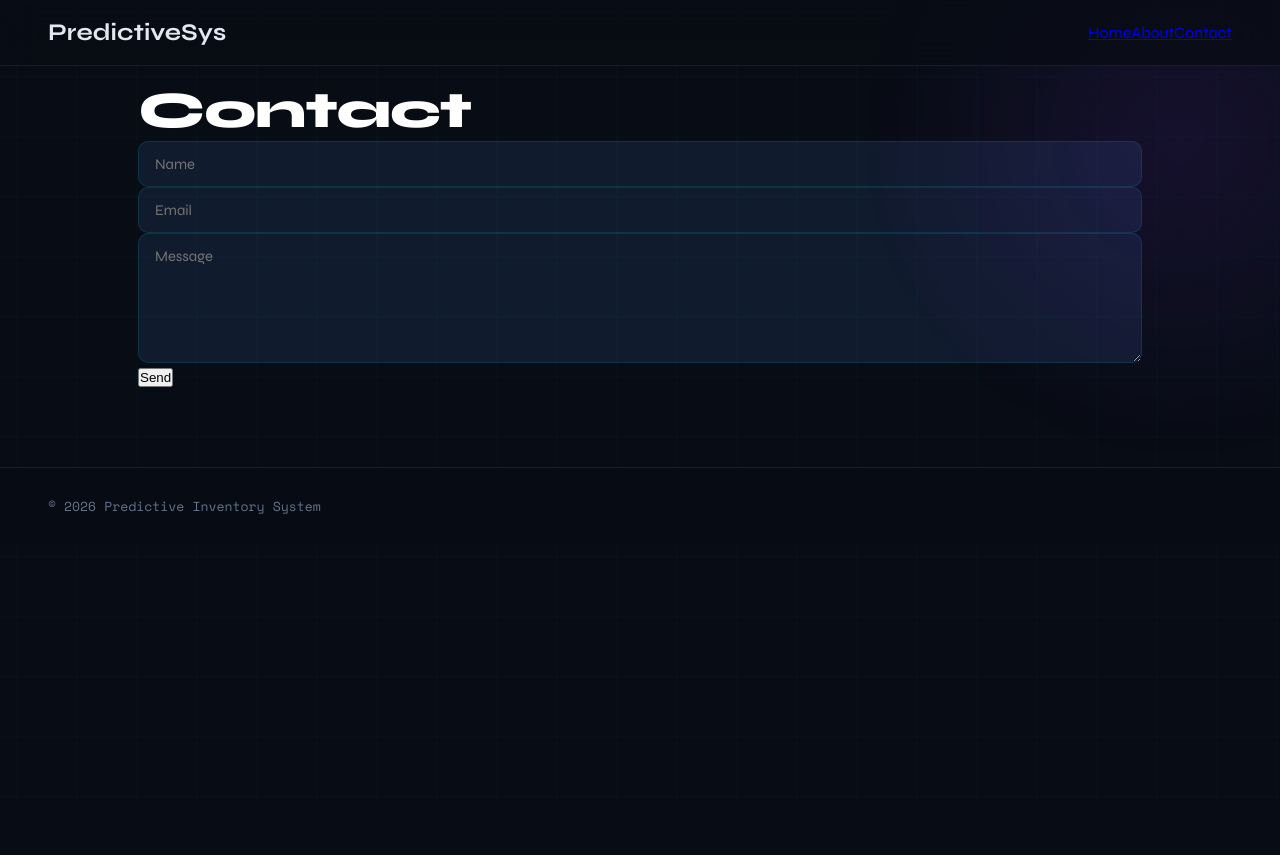
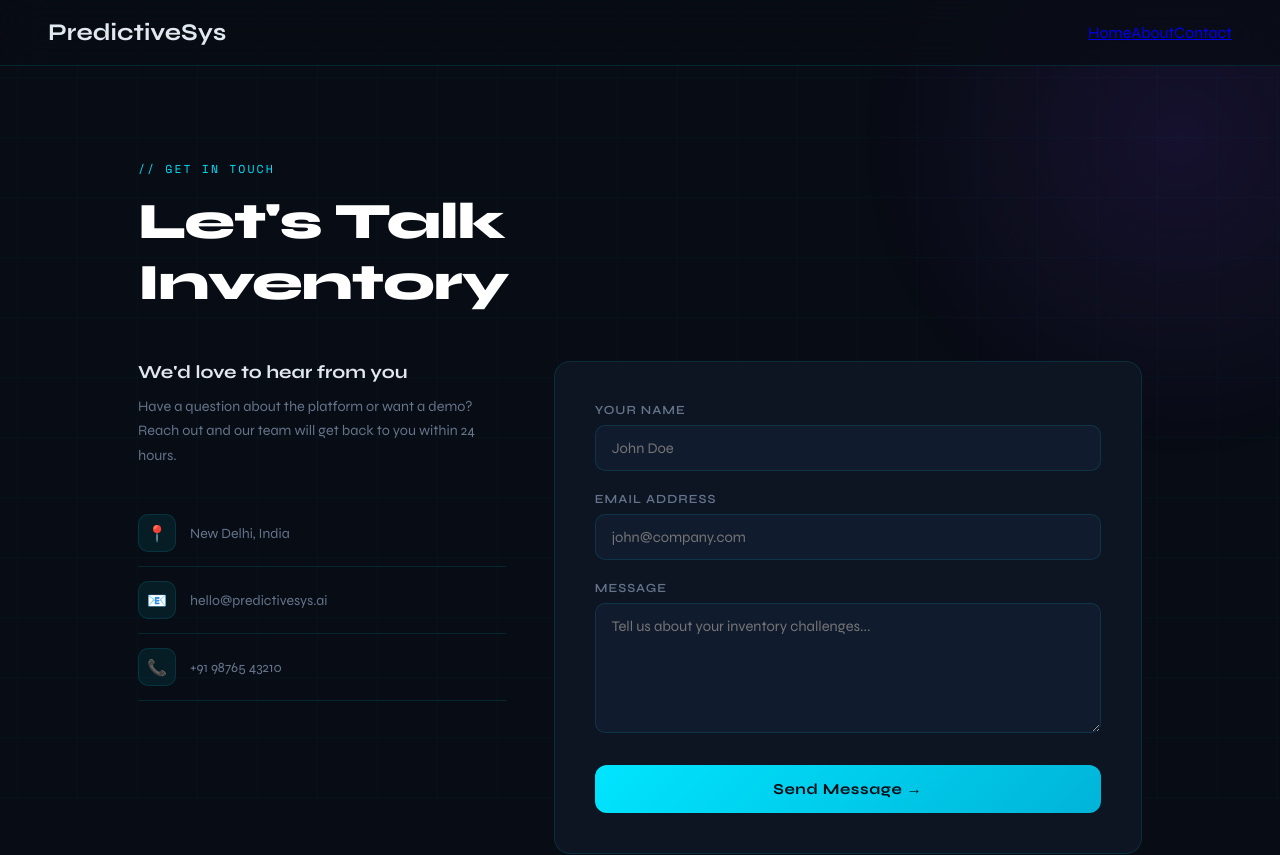
Before and after one commit to Corvus06655/Final-Project, a React (Vite) app: page /contact in a window 1280 px wide. Shown: the top 855 px of the page. Before the commit the page ends 800 px from the top, so only its background shows below. Built offline with nearby package versions, Linux system fonts and the light colour scheme.

Commit message:
Add files via upload

```diff
--- a/src/pages/About.jsx
+++ b/src/pages/About.jsx
@@ -1,8 +1,33 @@
 function About() {
   return (
-    <div className="page">
-      <h1>About</h1>
-      <p>This system uses data analysis to predict inventory needs and improve business efficiency.</p>
+    <div className="page-wrapper">
+      <div className="page">
+        <span className="page-tag">// About the System</span>
+        <h1>Built for Modern<br />Supply Chains</h1>
+        <p>
+          Our platform uses advanced data analysis and machine learning to predict
+          inventory needs before shortages occur — keeping your business running smoothly.
+        </p>
+
+        <div className="about-grid">
+          <div className="about-card">
+            <h3>🧠 Machine Learning</h3>
+            <p>Models trained on millions of data points to deliver accurate forecasts tailored to your business patterns and seasonality.</p>
+          </div>
+          <div className="about-card">
+            <h3>📡 Live Data Feeds</h3>
+            <p>Integrates with your existing POS and warehouse systems to track stock movements in real time, 24/7.</p>
+          </div>
+          <div className="about-card">
+            <h3>📈 Analytics Dashboard</h3>
+            <p>Visual reports and trend analysis give your team clear insight into demand cycles and supplier performance.</p>
+          </div>
+          <div className="about-card">
+            <h3>🔒 Enterprise Security</h3>
+            <p>End-to-end encryption and role-based access control to keep your business data safe and compliant.</p>
+          </div>
+        </div>
+      </div>
     </div>
   );
 }
--- a/src/pages/Contact.jsx
+++ b/src/pages/Contact.jsx
@@ -1,13 +1,60 @@
+import { useState } from "react";
+
 function Contact() {
+  const [sent, setSent] = useState(false);
+
+  const handleSubmit = (e) => {
+    e.preventDefault();
+    setSent(true);
+    setTimeout(() => setSent(false), 3000);
+  };
+
   return (
-    <div className="page">
-      <h1>Contact</h1>
-      <form className="contact-form">
-        <input type="text" placeholder="Name" />
-        <input type="email" placeholder="Email" />
-        <textarea placeholder="Message"></textarea>
-        <button>Send</button>
-      </form>
+    <div className="page-wrapper">
+      <div className="page">
+        <span className="page-tag">// Get in Touch</span>
+        <h1>Let's Talk<br />Inventory</h1>
+
+        <div className="contact-wrapper">
+          <div className="contact-info">
+            <h3>We'd love to hear from you</h3>
+            <p>Have a question about the platform or want a demo? Reach out and our team will get back to you within 24 hours.</p>
+
+            <div className="contact-detail">
+              <span className="contact-detail-icon">📍</span>
+              <span>New Delhi, India</span>
+            </div>
+            <div className="contact-detail">
+              <span className="contact-detail-icon">📧</span>
+              <span>hello@predictivesys.ai</span>
+            </div>
+            <div className="contact-detail">
+              <span className="contact-detail-icon">📞</span>
+              <span>+91 98765 43210</span>
+            </div>
+          </div>
+
+          <div className="contact-form-box">
+            <form className="contact-form" onSubmit={handleSubmit}>
+              <div className="form-group">
+                <label>Your Name</label>
+                <input type="text" placeholder="John Doe" required />
+              </div>
+              <div className="form-group">
+                <label>Email Address</label>
+                <input type="email" placeholder="john@company.com" required />
+              </div>
+              <div className="form-group">
+                <label>Message</label>
+                <textarea placeholder="Tell us about your inventory challenges..." required></textarea>
+              </div>
+              <button type="submit" className="btn-submit">
+                {sent ? "✓ Message Sent!" : "Send Message →"}
+              </button>
+            </form>
+          </div>
+        </div>
+      </div>
     </div>
   );
 }
```
